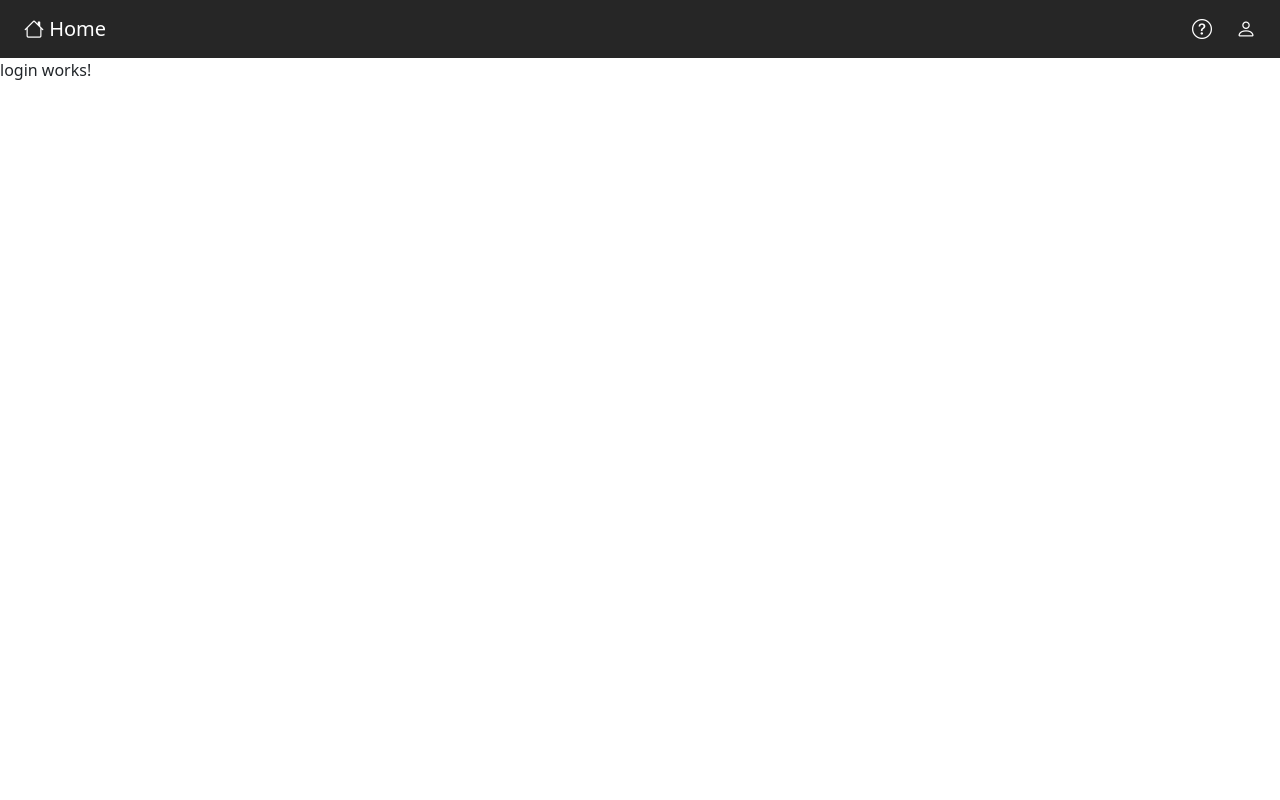
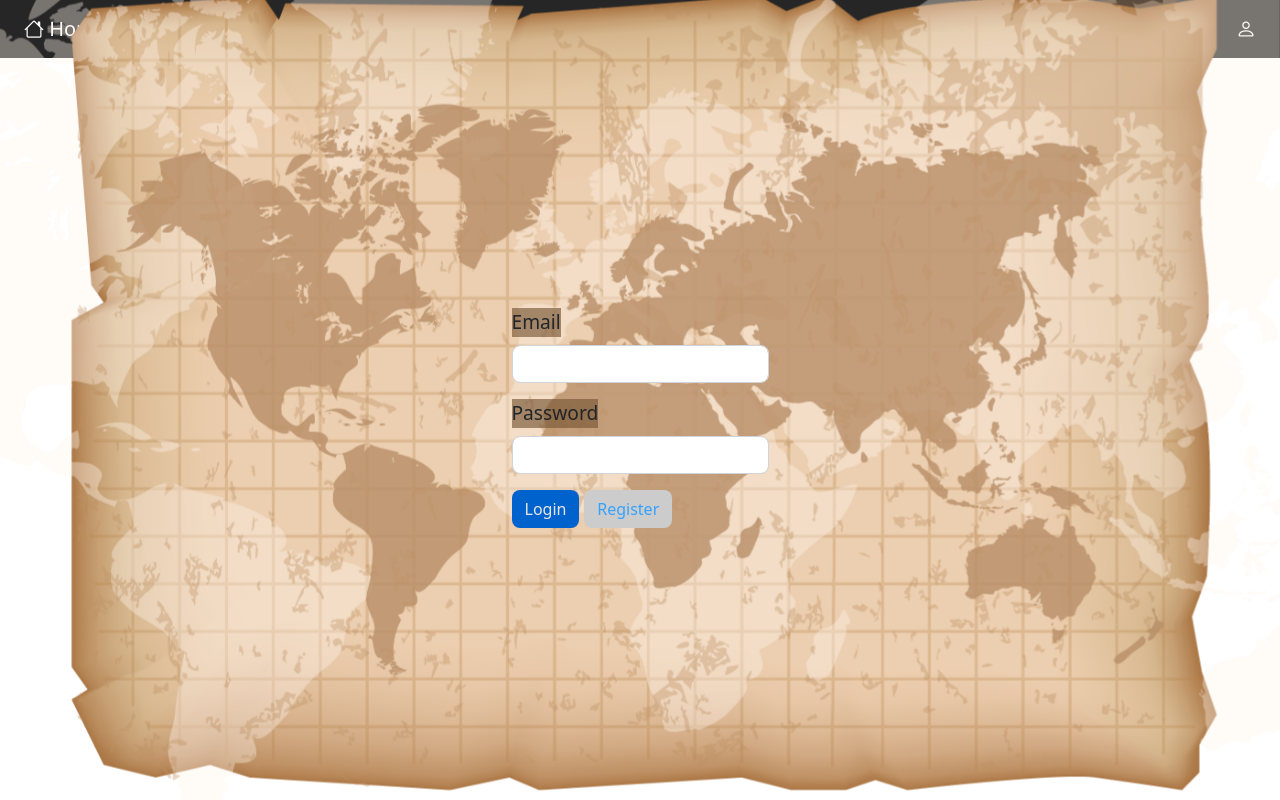
Before and after one commit to Teona09/geografii-fe, an Angular app: page /login in a window 1280 px wide. Built offline with nearby package versions, Linux system fonts and the light colour scheme.

Commit message:
temp login

```diff
--- a/src/app/modules/login/login.module.ts
+++ b/src/app/modules/login/login.module.ts
@@ -5,6 +5,9 @@ import { LoginRoutingModule } from './login-routing.module';
 import { LoginComponent } from './login/login.component';
 import { RegisterComponent } from './register/register.component';
 import { ForgotPasswordComponent } from './forgot-password/forgot-password.component';
+import { ReactiveFormsModule } from '@angular/forms';
+
+
 
 
 @NgModule({
@@ -15,7 +18,8 @@ import { ForgotPasswordComponent } from './forgot-password/forgot-password.compo
   ],
   imports: [
     CommonModule,
-    LoginRoutingModule
+    LoginRoutingModule,
+    ReactiveFormsModule,
   ]
 })
 export class LoginModule { }
--- a/src/app/modules/login/login/login.component.css
+++ b/src/app/modules/login/login/login.component.css
@@ -0,0 +1,133 @@
+.login-container{
+  max-width: 400px;
+  margin: 60px auto 0;
+  flex-wrap: wrap;
+}
+
+.error{
+  color: tomato;
+  font-size: 12px;
+  padding-top: 4px
+}
+
+.form-group {
+  margin-bottom: 1rem;
+}
+
+label {
+  display: inline-block;
+  margin-bottom: 0.5rem;
+  cursor: default;
+  font-size: 1.2rem;
+  /* color: red; */
+  background: rgba(121, 87, 53, 0.65);
+  box-shadow: 3px 3px 3px 3px rgb(0, 0, 0, 0.);
+}
+
+.form-control {
+color: rgb(181, 175, 166);
+background-color: rgb(24, 26, 27);
+border-color: rgb(60, 65, 68);
+}
+
+.form-control {
+  display: block;
+  width: 100%;
+  height: calc(1.5em + .75rem + 2px);
+  padding: .375rem .75rem;
+  font-size: 1rem;
+  font-weight: 400;
+  line-height: 1.5;
+  color: #495057;
+  background-color: #fff;
+  background-clip: padding-box;
+  border: 0.1rem solid #ced4da;
+  border-radius: 0.5rem;
+  transition: border-color .15s ease-in-out,box-shadow .15s ease-in-out;
+}
+
+.btn-primary {
+  color: rgb(232, 230, 227);
+  background-color: rgb(0, 98, 204);
+  border-color: rgb(0, 86, 179);
+}
+
+.btn {
+  display: inline-block;
+  font-weight: 400;
+  text-align: center;
+  vertical-align: middle;
+  user-select: none;
+  border: 1px solid transparent;
+  padding: 0.375rem 0.75rem;
+  padding-left: 0.75rem;
+  padding-right: 0.75rem;
+  font-size: 1rem;
+  line-height: 1.5;
+  border-radius: 0.5rem;
+  margin-bottom: 0.5rem;
+  margin-top: 1rem;
+  margin-right: 0.3rem;
+  cursor: pointer;
+  transition: color 0.15s ease-in-out,background-color 0.15s ease-in-out,border-color 0.15s ease-in-out,box-shadow 0.15s ease-in-out;
+}
+
+.btn-link {
+  background: rgba(204, 204, 204);
+  color: rgb(51, 162, 255);
+  text-decoration-color: initial;
+  font-weight: 400;
+  text-decoration: none;
+  padding-bottom: 6px;
+  padding-left: 12px;
+  padding-right: 12px;
+  padding-top: 6px;
+
+}
+
+.jumbotron {
+  background-image: url(../../../../assets/bg-map-01.png);
+  background-size:cover;
+  background-position: center;
+  background-attachment: fixed;
+  height: 100%;
+  width: 100%;
+  left: 0;
+  top: 0;
+  overflow: hidden;
+  position: relative;
+  padding: 15rem 2rem;
+  min-width: 100%;
+  min-height: calc(100vh - 58px);
+  margin-top: 0 !important;
+  margin-bottom: 0 !important;
+  border-radius: 0 !important;
+  display: flex;
+  justify-content: center;
+  align-items: center;
+  position: absolute;
+
+}
+
+h2 {
+  font-size: 2rem;
+  font-weight: 500;
+  line-height: 1.2;
+  margin-top: 0;
+  box-sizing: border-box;
+  margin-bottom: 0.5rem;
+  cursor: default;
+  color: #495057;
+  display: block;
+  margin-bottom: 0rem;
+  margin-block-start: 6rem;
+  margin-block-end: 0rem;
+  margin-inline-start: 45.5rem;
+  margin-inline-end: 65.5rem;
+  font-family: -apple-system,BlinkMacSystemFont,"Segoe UI",Roboto,"Helvetica Neue",Arial,"Noto Sans",sans-serif,"Apple Color Emoji","Segoe UI Emoji","Segoe UI Symbol","Noto Color Emoji";
+  text-align: left;
+  text-size-adjust:1000%;
+  -webkit-tap-highlight-color: rgba(0, 0, 0, 0);
+  background: rgba(121, 87, 53, 0.6);
+  box-shadow: 3px 3px 3px 3px rgb(0, 0, 0, 0.);
+}
--- a/src/app/modules/login/login/login.component.html
+++ b/src/app/modules/login/login/login.component.html
@@ -1 +1,38 @@
-<p>login works!</p>
+
+<div class="jumbotron">
+  <!-- <h2>Login</h2> -->
+  <form [formGroup]="loginForm" (ngSubmit)="onSubmit()">
+    <div class="login-container">
+      <div class="row">
+        <div class="col-md-12">
+          <div class="form-group">
+            <label for="email">Email</label>
+          <input type="email" name="email" ng-model="loginForm.username" required class="form-control" />
+          <div *ngIf="submitted && f.email.errors" class="invalid-feedback">Invalid email!
+              <div *ngIf="f.email.errors.required">Email is required</div>
+          </div>
+          </div>
+          <div class="form-group">
+            <label for="password">Password</label>
+            <input type="password" name="password" ng-model="loginForm.password" required class="form-control" />
+          <div *ngIf="submitted && f.password.errors" class="invalid-feedback">Required!
+          </div>
+
+          <div class="col-md-12">
+            <div class="form-group">
+              <button [disabled]="loading" class="btn btn-primary">
+                <span *ngIf="loading" class="btn btn-succes pull-right"></span>
+                Login
+              </button>
+              <a routerLink="/register" class="btn btn-link">Register</a>
+              </div>
+              </div>
+          </div>
+
+
+        </div>
+      </div>
+  </div>
+
+  </form>
+</div>
--- a/src/app/modules/login/login/login.component.ts
+++ b/src/app/modules/login/login/login.component.ts
@@ -1,15 +1,81 @@
 import { Component, OnInit } from '@angular/core';
+import { FormBuilder, FormControl, FormGroup, Validators } from '@angular/forms';
+
+
 
 @Component({
   selector: 'app-login',
   templateUrl: './login.component.html',
   styleUrls: ['./login.component.css']
 })
-export class LoginComponent implements OnInit {
+export class LoginComponent {
+  loginForm!: FormGroup;
+  loading = false;
+  submitted = false;
+//   showError = false;
+//   showSuccess = false;
+//   validUsers = [ {'username':'chandler@friends.com', 'password':'1234'},
+//   {'username':'ross@friends.com', 'password':'1234'},
+//   {'username':'joey@friends.com', 'password':'1234'},
+//   {'username':'rechal@friends.com', 'password':'1234'}
+// ];
+  constructor(
+    private formBuilder: FormBuilder) { }
 
-  constructor() { }
+  ngOnInit(): void{
+    this.loginForm = this.formBuilder.group({
+      username: ['', Validators.required],
+      password: ['', Validators.required]
+  });
 
-  ngOnInit(): void {
   }
 
+
+
+  get f() { return this.loginForm.controls; }
+
+  onSubmit() {
+    this.submitted = true;
+
+
+
+
+    // stop here if form is invalid
+    if (this.loginForm.invalid) {
+        return;
+    }
+
+    this.loading = true;
+  }
+
+  // authenticate() {
+  //   let flag = false;
+  //   for(let i in this.validUsers)
+  //   {
+  //     {
+  //       // let userName = this.loginForm.get(['username'])?.value;
+  //       let userName = this.loginForm.controls['username'].value;
+  //       let password = this.loginForm.controls['password'].value;
+  //       if(userName == this.validUsers[i].username && password == this.validUsers[i].password)
+  //       {
+  //         flag = true;
+  //         break;
+  //       }
+  //       else{
+  //         flag = false;
+  //       }
+  //     }
+  //     if(flag){
+  //       this.showError = false;
+  //       this.showSuccess = true;
+  //     }
+  //     else{
+  //       this.showError = true;
+  //       this.showSuccess = false;
+  //     }
+
+
+  //   }
+
+  // }
 }
```
Also changed, not shown: package.json (+12 -12 lines), 1 other file (tests, documents, lock files or other folders).
